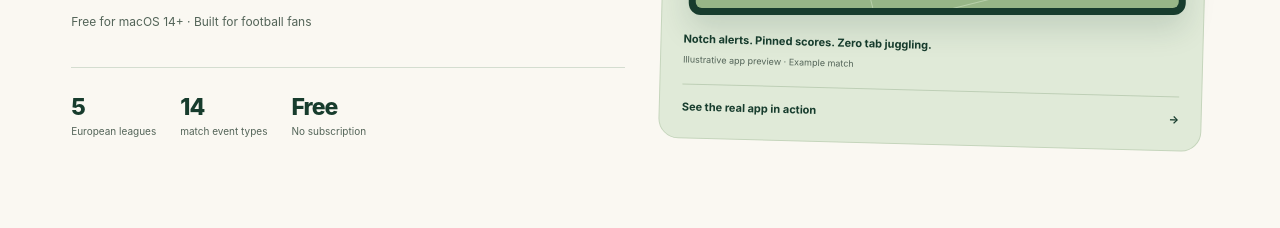
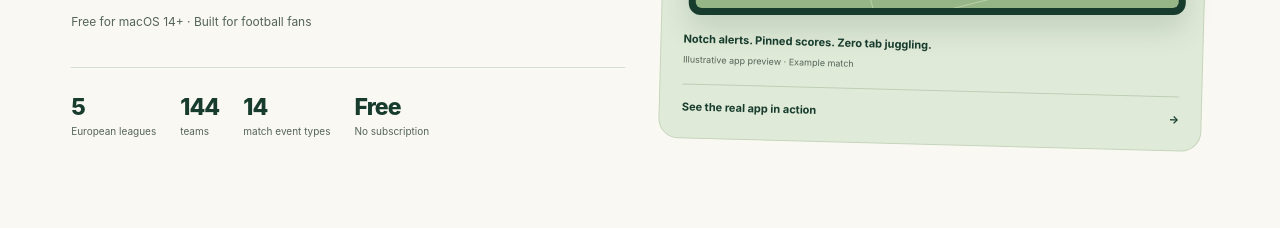
Before and after one commit to thisisnsh/alldayidreamaboutsports, an Eleventy site: page website/src/index.njk in a window 1280 px wide. Shown: the part 572-800 px from the top of the page. Built offline with nearby package versions, Linux system fonts and the light colour scheme; Eleventy itself is replaced by a stand-in of ours; files that its build step writes are made by us from their sources; a web font is replaced by a local one.

Commit message:
Show the team count in the homepage proof strip
- Add "144 teams" after "5 European leagues", read from teams.json so it stays in step

```diff
--- a/website/src/_includes/partials/hero.njk
+++ b/website/src/_includes/partials/hero.njk
@@ -12,7 +12,7 @@
     </div>
     <span class="meta-note reveal d3">Free for {{ site.requiresShort }} · Built for football fans</span>
     {% if heroHome %}
-    <div class="hero-proof"><span><b>5</b> European leagues</span><span><b>14</b> match event types</span><span><b>Free</b> No subscription</span></div>
+    <div class="hero-proof"><span><b>5</b> European leagues</span><span><b>{{ teams | length }}</b> teams</span><span><b>14</b> match event types</span><span><b>Free</b> No subscription</span></div>
     {% endif %}
     </div>
     {% if heroHome %}{% include "partials/app-preview.njk" %}{% endif %}
```
